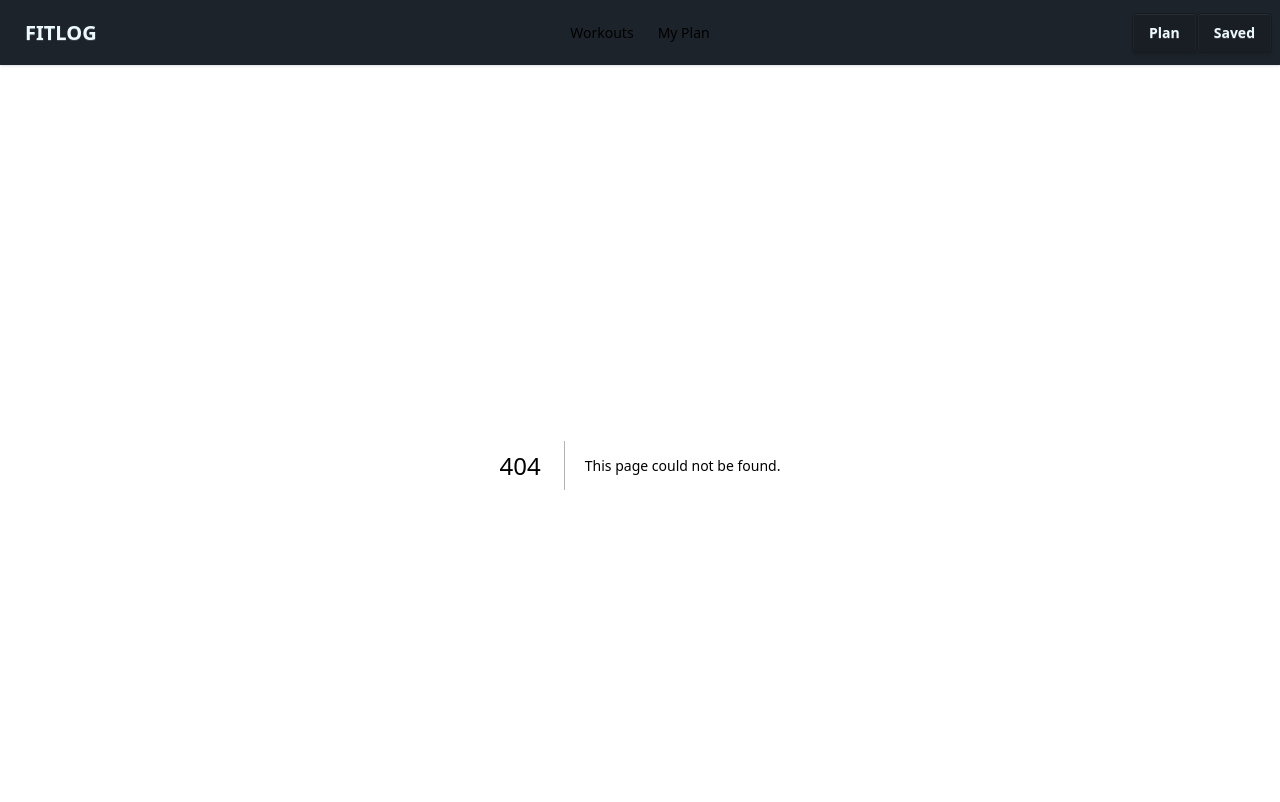
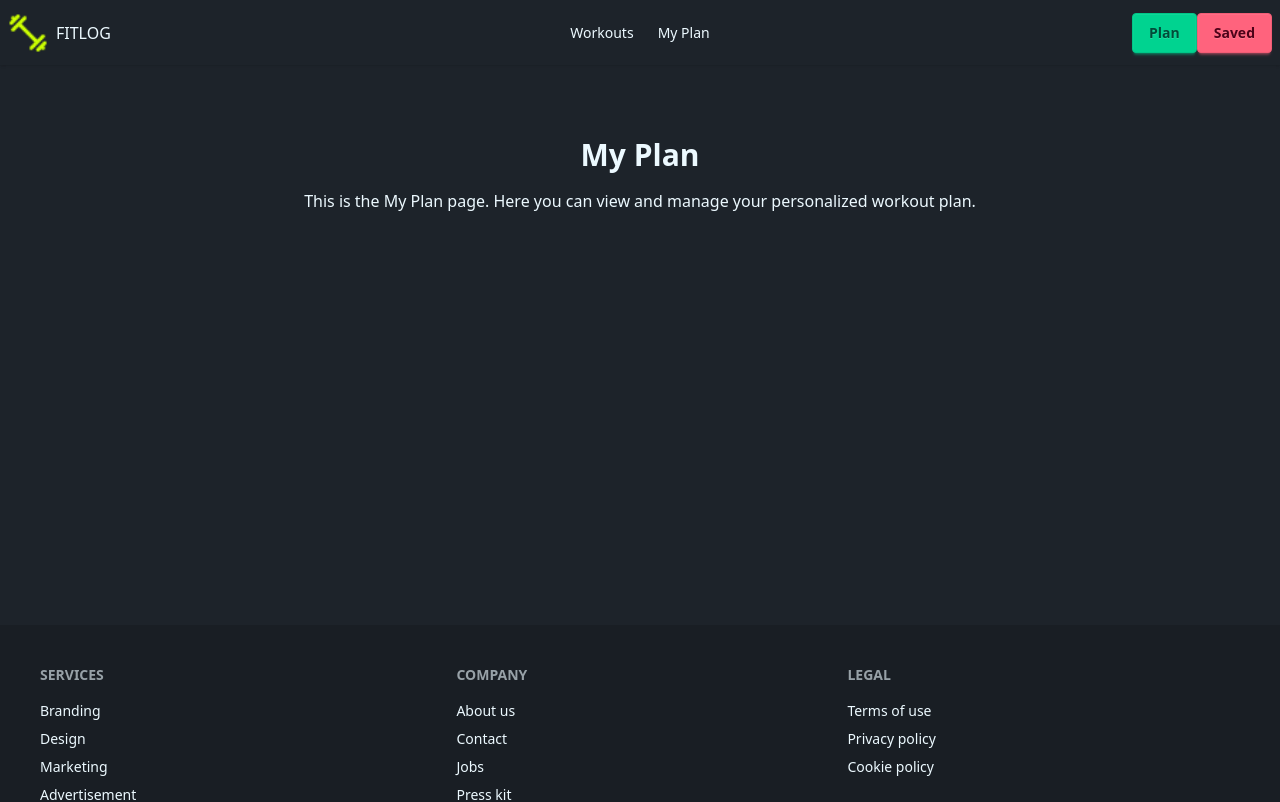
Before and after one commit to Tareq031/iron-fit, a Next.js app: page /MyPlan in a window 1280 px wide. Before the commit this address had no page. Shown: the top 802 px of the page. Built offline with nearby package versions, Linux system fonts and the light colour scheme.

Commit message:
build banner section

```diff
--- a/next.config.ts
+++ b/next.config.ts
@@ -2,6 +2,15 @@ import type { NextConfig } from "next";
 
 const nextConfig: NextConfig = {
   /* config options here */
+  images: {
+    remotePatterns: [
+      {
+        protocol: 'https',
+        hostname: '**',
+
+      },
+    ],
+  },
   turbopack: {
     rules: {
       "*.css": {
--- a/src/app/My-Plan/page.jsx
+++ b/src/app/MyPlan/page.jsx
@@ -1,8 +1,8 @@
 import React from 'react';
 
-const page = () => {
+const MyPlanPage = () => {
     return (
-        <div>
+         <div className="container mx-auto py-8">
             <h1 className="text-3xl font-bold text-center mt-10">My Plan</h1>
             <p className="text-center mt-4">
                 This is the My Plan page. Here you can view and manage your personalized workout plan.
@@ -11,4 +11,4 @@ const page = () => {
     );
 };
 
-export default page;
+export default MyPlanPage;
--- a/src/app/Workouts/page.jsx
+++ b/src/app/Workouts/page.jsx
@@ -1,18 +1,38 @@
 import React from 'react';
 import ExerciseCard from '../component/ExerciseCard';
+import Banner from '../component/Banner';
+
+
 
 const WorkoutsPage = async () => {
-
-    const res= await fetch('https://api.abcz.workers.dev/api/fitlog');
+    const res = await fetch('https://api.abcz.workers.dev/api/fitlog');
     const data = await res.json();
 
     return (
-        <div className="grid grid-cols-3 gap-4 ">
-            {
-                data.map((item) => (<ExerciseCard key={item.id} item={item} />))
-            }
+        <>
+            {/* Banner Section */}
+            <Banner />
 
-        </div>
+            {/* Workouts Library Section */}
+            <div className="container mx-auto py-8 px-4">
+
+                <div className="mb-6">
+                    <h1 className="text-3xl font-bold">
+                        The Library
+                    </h1>
+
+                    <p className="text-gray-400 text-base mt-2">
+                        Twelve lifts covering every major muscle group.
+                    </p>
+                </div>
+
+                <div className="grid grid-cols-1 gap-4 mx-auto md:grid-cols-2 lg:grid-cols-3">
+                    {data.map((item) => (
+                        <ExerciseCard key={item.id} item={item} />
+                    ))}
+                </div>
+            </div>
+        </>
     );
 };
 
--- /dev/null
+++ b/src/app/component/Banner.jsx
@@ -0,0 +1,45 @@
+import React from 'react';
+import Image from 'next/image';
+import bannerimg from '@/assets/banner.png'
+
+
+const Banner = () => {
+  return (
+    <section className="container mx-auto">
+      <div className="mx-auto flex min-h-[270px] max-w-6xl items-center justify-between border border-dashed border-cyan-500/50 px-6 py-8 md:px-10">
+        {/* Left Content */}
+        <div className="max-w-lg">
+          <p className="mb-4 text-[9px] font-bold uppercase tracking-[2px] text-[#c6ff00]">
+            Workout Library
+          </p>
+
+          <h1 className="text-3xl font-black uppercase leading-[1.05] tracking-tight text-white sm:text-4xl md:text-[40px]">
+            Train with intent. Log
+            <br />
+            every set.
+          </h1>
+
+          <p className="mt-3 max-w-md text-[11px] leading-5 text-gray-400 sm:text-xs">
+            FitLog is a dark, no-nonsense gym companion: pick a lift, lock it
+            into today&apos;s plan, and watch the week&apos;s work add up.
+          </p>
+
+          <button className="mt-4 rounded-md bg-[#c6ff00] px-4 py-2 text-[10px] font-bold uppercase text-black transition hover:bg-[#b0e600]">
+            Browse Workouts
+          </button>
+        </div>
+
+        {/* Right Image */}
+        <div className="hidden h-[230px] w-[240px] shrink-0 items-center justify-center sm:flex">
+          <Image width={400} height={400}
+            src={bannerimg}
+            alt="Workout training illustration"
+            className="h-full w-full object-contain"
+          />
+        </div>
+      </div>
+    </section>
+  );
+};
+
+export default Banner;
--- a/src/app/component/ExerciseCard.jsx
+++ b/src/app/component/ExerciseCard.jsx
@@ -2,7 +2,7 @@ import React from 'react';
 
 const ExerciseCard = ({ item }) => {
     return (
-        <div className="card bg-base-100 w-96 shadow-sm">
+        <div className="card bg-base-100 shadow-sm">
   <figure>
     <img
       src={item.image}
--- a/src/app/component/Navbar.jsx
+++ b/src/app/component/Navbar.jsx
@@ -1,5 +1,7 @@
 import Link from 'next/link';
 import React from 'react';
+import Image from 'next/image';
+import logo from '@/assets/logo.png';
 
 const Navbar = () => {
     const Links= <>
@@ -8,7 +10,7 @@ const Navbar = () => {
 
     </>
     return (
-        <div className="navbar bg-base-100 shadow-sm">
+        <div className="navbar bg-base-100 shadow-sm container mx-auto">
   <div className="navbar-start">
     <div className="dropdown">
       <div tabIndex={0} role="button" className="btn btn-ghost lg:hidden">
@@ -25,8 +27,17 @@ const Navbar = () => {
 
 
       </ul>
+    </div >
+    <div className="flex gap-2 items-center">
+      <Image
+      src={logo}
+      alt="Logo"
+      className="h-10 w-10"
+    />
+   FITLOG
+
     </div>
-    <a className="btn btn-ghost text-xl">FITLOG</a>
+
   </div>
   <div className="navbar-center hidden lg:flex">
     <ul className="menu menu-horizontal px-1">
@@ -40,8 +51,8 @@ const Navbar = () => {
     </ul>
   </div>
   <div className="navbar-end">
-    <a className="btn">Plan</a>
-    <a className="btn">Saved</a>
+    <a className="btn btn-success">Plan</a>
+    <a className="btn btn-error">Saved</a>
   </div>
 </div>
     );
--- a/src/app/layout.tsx
+++ b/src/app/layout.tsx
@@ -3,6 +3,9 @@ import { Geist, Geist_Mono } from "next/font/google";
 import "./globals.css";
 import Navbar from "./component/Navbar";
 import Footer from "./component/Footer";
+import WorkoutsPage from "./Workouts/page";
+import MyPlanPage from "./MyPlan/page";
+
 
 const geistSans = Geist({
   variable: "--font-geist-sans",
--- a/tsconfig.json
+++ b/tsconfig.json
@@ -29,6 +29,6 @@
     ".next/types/**/*.ts",
     ".next/dev/types/**/*.ts",
     "**/*.mts"
-  ],
+, "src/app/page.tsx"  ],
   "exclude": ["node_modules"]
 }
```
Also changed, not shown: src/assets/banner.png (added), src/assets/logo.png (added).
